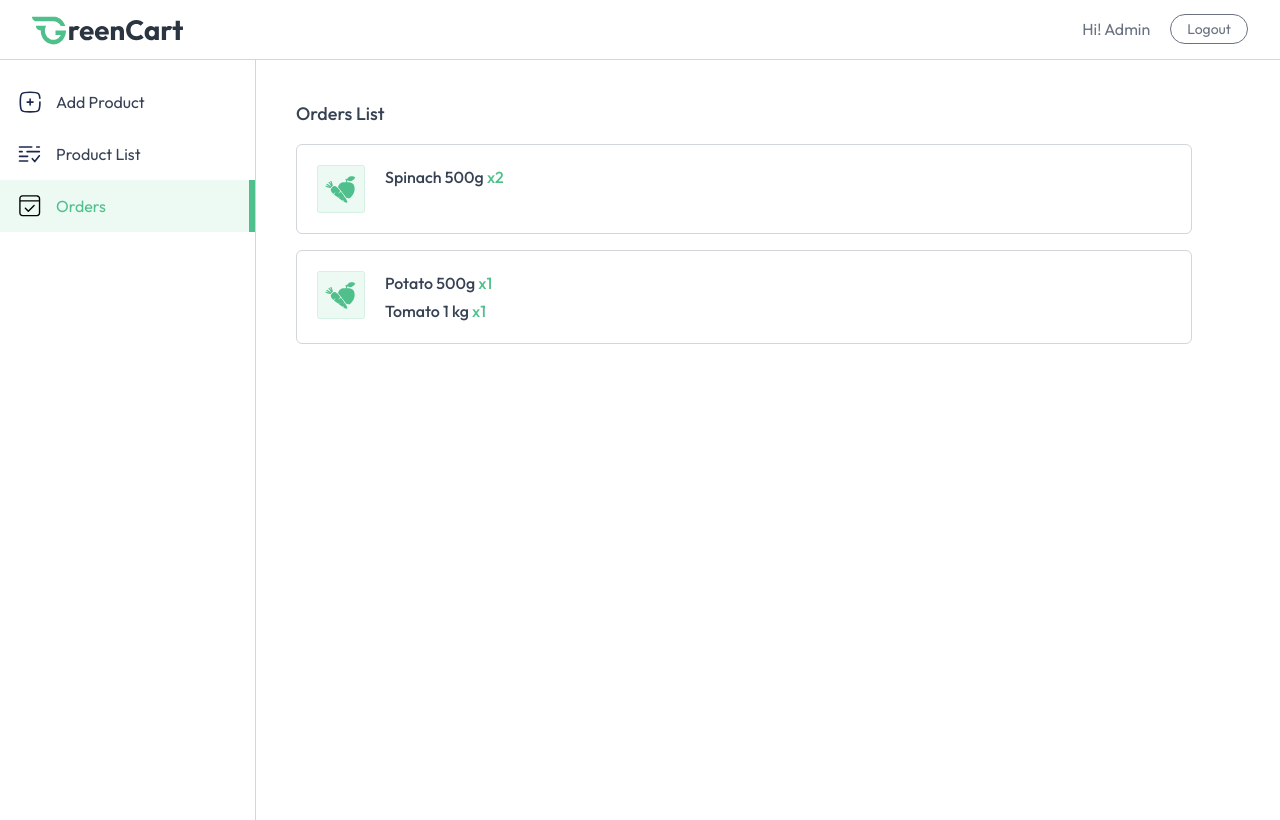
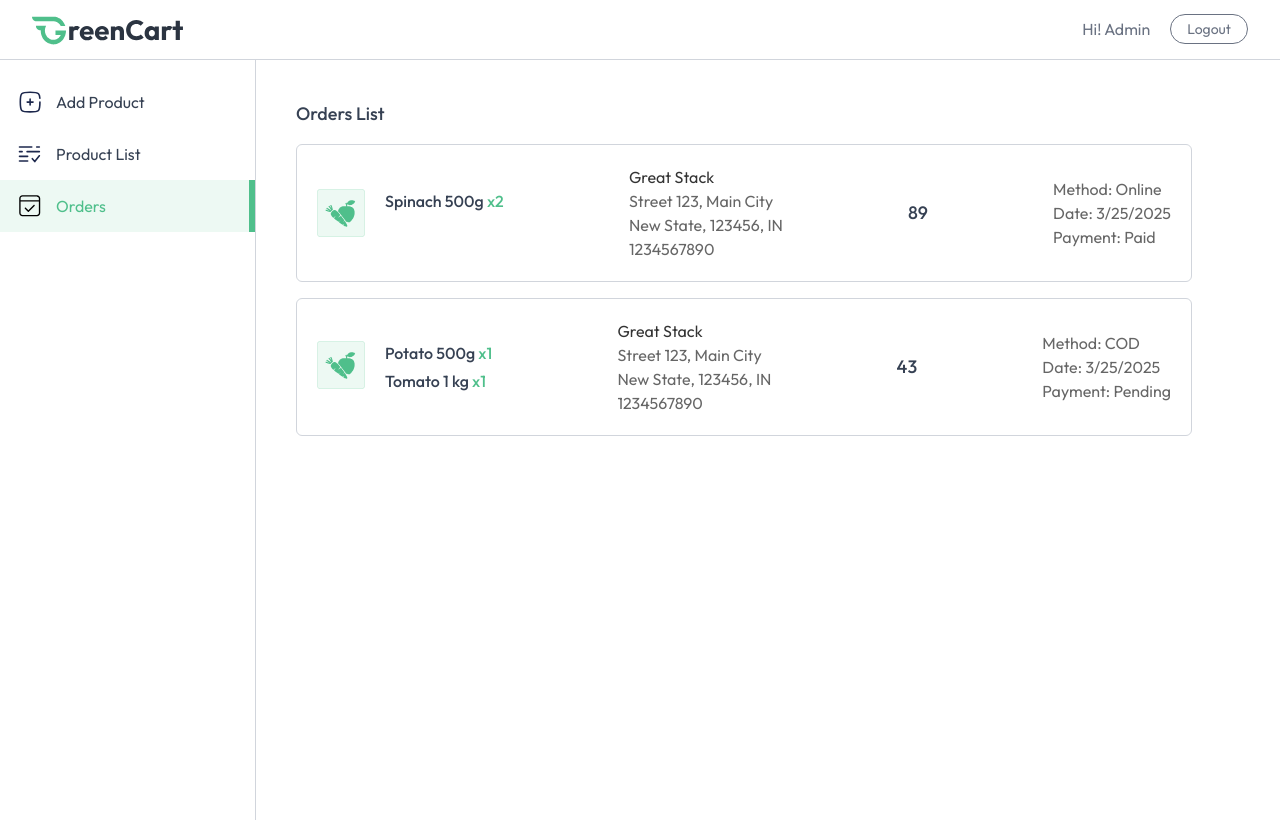
Before and after one commit to tharani-2006/GreenCart, a React (Vite) app in the folder client/: page /seller/orders in a window 1280 px wide. Both pictures are taken after typing "name@example.com", "Sample123" into the empty fields and a click on the button "Login". Built offline with nearby package versions, Linux system fonts and the light colour scheme.

Commit message:
add address, amount, Payment in the Orders page

```diff
--- a/client/src/pages/seller/Orders.jsx
+++ b/client/src/pages/seller/Orders.jsx
@@ -41,7 +41,32 @@ const Orders = () => {
               </div>
             </div>
 
+            {/* ADDRESS */}
+            <div className="text-sm md:text-base text-black/60">
+              <p className="text-black/80">
+                {order.address.firstName} {order.address.lastName}
+              </p>
+              <p>{order.address.street}, {order.address.city}</p>
+              <p>
+                {order.address.state}, {order.address.zipcode},{" "}
+                {order.address.country}
+              </p>
+              <p>{order.address.phone}</p>
+            </div>
 
+            {/* AMOUNT */}
+            <p className="font-medium text-lg my-auto">
+              {currency}{order.amount}
+            </p>
+
+            {/* PAYMENT */}
+            <div className="flex flex-col text-sm md:text-base text-black/60">
+              <p>Method: {order.paymentType}</p>
+              <p>
+                Date: {new Date(order.createdAt).toLocaleDateString()}
+              </p>
+              <p>Payment: {order.isPaid ? "Paid" : "Pending"}</p>
+            </div>
           </div>
         ))}
       </div>
```
